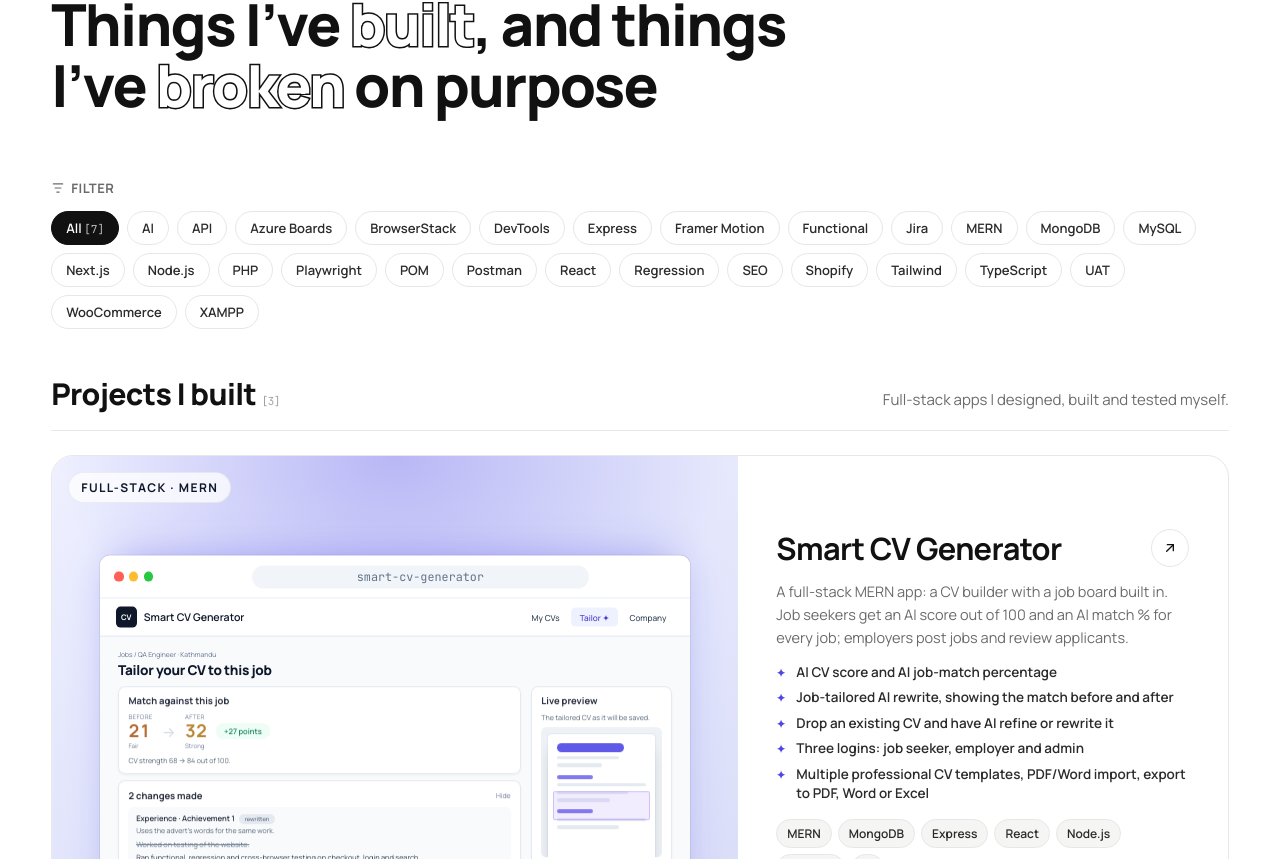
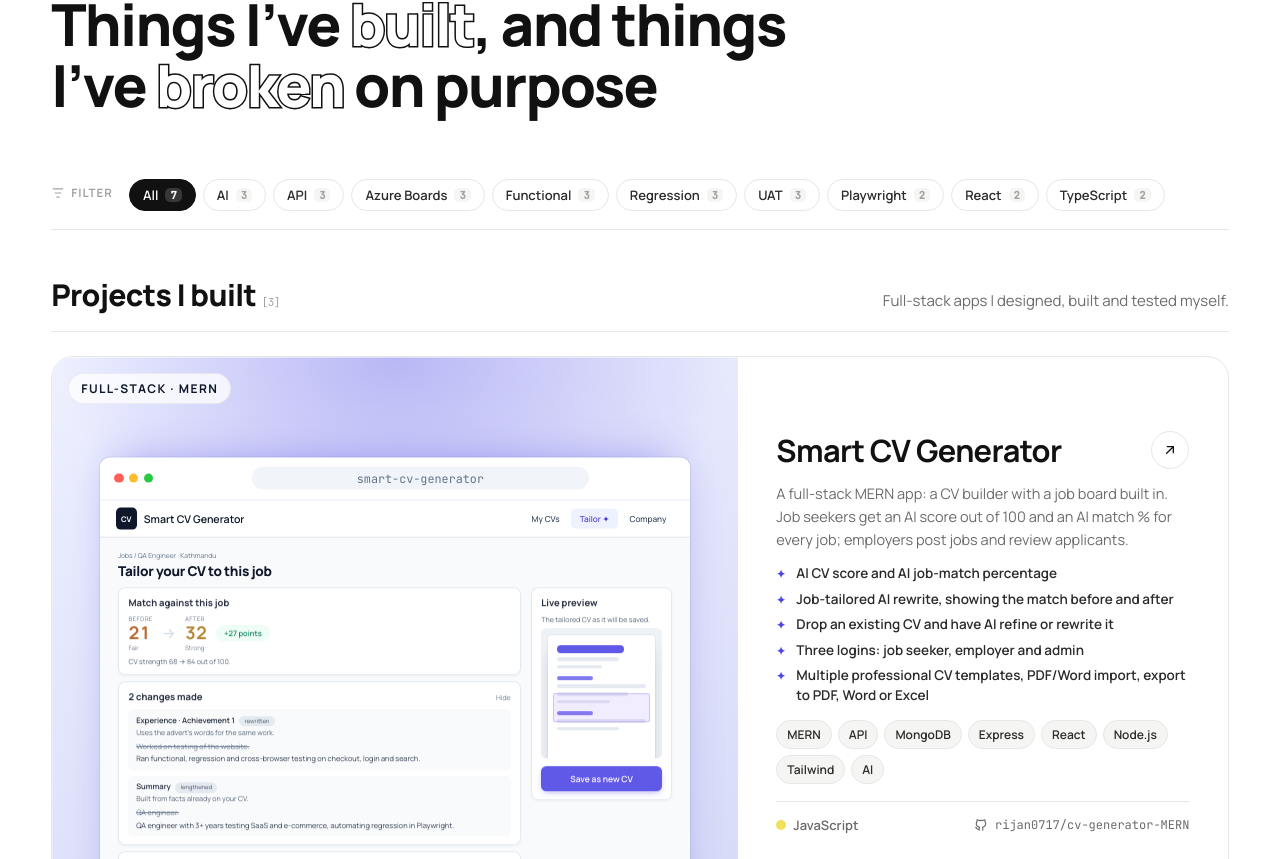
Before and after one commit to rijan0717/portfolio, a React (Vite) app: page / in a window 1280 px wide. Shown: the part 5581-6440 px from the top of the page. Built offline with nearby package versions, Linux system fonts and the light colour scheme.

Commit message:
changes on filter

```diff
--- a/src/data.js
+++ b/src/data.js
@@ -134,7 +134,7 @@ export const projects = [
       'Three logins: job seeker, employer and admin',
       'Multiple professional CV templates, PDF/Word import, export to PDF, Word or Excel',
     ],
-    tags: ['MERN', 'MongoDB', 'Express', 'React', 'Node.js', 'Tailwind', 'AI'],
+    tags: ['MERN', 'API', 'MongoDB', 'Express', 'React', 'Node.js', 'Tailwind', 'AI'],
     language: 'JavaScript',
     link: 'https://github.com/rijan0717/cv-generator-MERN',
     mock: 'cvgen',
@@ -197,7 +197,7 @@ export const projects = [
       'Database testing to verify data integrity behind each feature',
       'Bug hunting through browser DevTools: console, network and layout issues',
     ],
-    tags: ['Playwright', 'Postman', 'Azure Boards', 'BrowserStack', 'DevTools'],
+    tags: ['Functional', 'Regression', 'UAT', 'API', 'Playwright', 'TypeScript', 'Postman', 'Azure Boards', 'BrowserStack', 'DevTools', 'AI'],
     language: 'Functional · API · UAT',
     live: 'https://rentalbux.com/',
     // Official product banner, shown whole (not cropped) on its own navy background
@@ -220,7 +220,7 @@ export const projects = [
       'RBAC: role-based access control tested across every permission and form',
       'HRMS: employee records, leave and holiday management',
     ],
-    tags: ['Functional', 'Regression', 'UAT', 'API', 'Azure Boards', 'Jira'],
+    tags: ['Functional', 'Regression', 'UAT', 'API', 'Azure Boards', 'Jira', 'AI'],
     language: 'Functional · Regression · UAT',
     live: 'https://figsflow.com/',
     // One frame, two modules: real CRM screenshot + rebuilt TMS dashboard
@@ -233,7 +233,7 @@ export const projects = [
     org: 'Matat Nepal',
     kind: 'E-commerce · Manual QA',
     text: '59 bug reports in Azure Boards format, with steps, expected and actual results, severity, priority and annotated screenshots, across four Shopify and WooCommerce builds.',
-    tags: ['Shopify', 'WooCommerce', 'Azure Boards'],
+    tags: ['Functional', 'UAT', 'Shopify', 'WooCommerce', 'Azure Boards'],
     language: '59 defects · 4 projects',
     mock: 'bugsheet',
     url: 'Manual-QA-Bug-Reports-Ecommerce.xlsx',
@@ -244,7 +244,7 @@ export const projects = [
     repo: 'amazon-playwright-automation',
     kind: 'Automation',
     text: 'An automated test suite for Amazon e-commerce flows in Playwright and TypeScript, using the Page Object Model with separated locators, page objects, fixtures and test data.',
-    tags: ['Playwright', 'TypeScript', 'POM'],
+    tags: ['Regression', 'Playwright', 'TypeScript', 'POM'],
     language: 'TypeScript',
     link: 'https://github.com/rijan0717/amazon-playwright-automation',
     mock: 'playwright',
--- a/src/qa-mocks.css
+++ b/src/qa-mocks.css
@@ -374,28 +374,42 @@
 
 /* ---------- Work: tag filter ---------- */
 .work-filters {
-  display: flex; align-items: center; gap: 14px; flex-wrap: wrap;
+  display: flex; align-items: baseline; gap: 16px; flex-wrap: wrap;
   margin-bottom: clamp(28px, 4vw, 44px);
+  padding-bottom: 18px;
+  border-bottom: 1px solid var(--line);
 }
 .work-filters-label {
   display: inline-flex; align-items: center; gap: 6px;
-  font-size: 13px; font-weight: 700; color: var(--muted);
-  text-transform: uppercase; letter-spacing: .04em;
+  font-size: 11.5px; font-weight: 700; color: var(--faint);
+  text-transform: uppercase; letter-spacing: .09em;
   flex: none;
 }
-.work-filters-list { display: flex; gap: 8px; flex-wrap: wrap; }
+.work-filters-list { display: flex; gap: 7px; flex-wrap: wrap; flex: 1; }
 .filter-chip {
-  font-size: 13px; font-weight: 600;
-  padding: 7px 14px;
+  display: inline-flex; align-items: center; gap: 7px;
+  font-size: 13px; font-weight: 600; line-height: 1;
+  padding: 8px 13px;
   border-radius: 999px;
   border: 1px solid var(--line);
-  background: var(--surface);
+  background: transparent;
   color: var(--ink-2);
-  transition: border-color .2s, background .2s, color .2s, transform .2s var(--ease);
+  transition: border-color .2s, background .2s, color .2s;
 }
-.filter-chip:hover { border-color: var(--ink); transform: translateY(-1px); }
-.filter-chip--active { background: var(--accent-dark); color: #fff; border-color: var(--accent-dark); }
-.filter-chip--active .nav-count { color: #bdbdbd; }
+/* The count sits in its own well so the label stays the thing you read. */
+.filter-chip .nav-count {
+  font-size: 10.5px; font-weight: 700; letter-spacing: 0;
+  padding: 2px 5px; border-radius: 5px;
+  background: var(--paper-2); color: var(--faint);
+  transition: background .2s, color .2s;
+}
+.filter-chip:hover { border-color: var(--ink-2); background: var(--paper-2); color: var(--ink); }
+.filter-chip--active {
+  background: var(--accent-dark); color: #fff; border-color: var(--accent-dark);
+}
+.filter-chip--active .nav-count { background: rgba(255,255,255,.16); color: #fff; }
+.filter-chip--active:hover { background: var(--accent-dark); color: #fff; }
+
 .work-cover-text { position: relative; z-index: 1; font-size: 15px; font-weight: 600; opacity: .8; max-width: 80%; }
 
 .work-card--static { cursor: default; }
--- a/src/sections/Work.jsx
+++ b/src/sections/Work.jsx
@@ -142,10 +142,14 @@ function ProjectCard({ project: p, index, delay, flip }) {
 export default function Work() {
   const [activeTag, setActiveTag] = useState(null)
 
-  const allTags = useMemo(() => {
-    const seen = new Set()
-    projects.forEach((p) => p.tags.forEach((t) => seen.add(t)))
-    return [...seen].sort((a, b) => a.localeCompare(b))
+  // A tag only earns a filter chip if it groups work together. One-off tags still
+  // show on their card, but as a filter they would just isolate a single project.
+  const filterTags = useMemo(() => {
+    const counts = new Map()
+    projects.forEach((p) => p.tags.forEach((t) => counts.set(t, (counts.get(t) || 0) + 1)))
+    return [...counts.entries()]
+      .filter(([, n]) => n > 1)
+      .sort((a, b) => b[1] - a[1] || a[0].localeCompare(b[0]))
   }, [])
 
   const visibleProjects = activeTag ? projects.filter((p) => p.tags.includes(activeTag)) : projects
@@ -166,16 +170,17 @@ export default function Work() {
             className={`filter-chip ${activeTag === null ? 'filter-chip--active' : ''}`}
             onClick={() => setActiveTag(null)}
           >
-            All <span className="nav-count">[{projects.length}]</span>
+            All <span className="nav-count">{projects.length}</span>
           </button>
-          {allTags.map((t) => (
+          {filterTags.map(([t, n]) => (
             <button
               key={t}
               type="button"
               className={`filter-chip ${activeTag === t ? 'filter-chip--active' : ''}`}
               onClick={() => setActiveTag((cur) => (cur === t ? null : t))}
+              aria-pressed={activeTag === t}
             >
-              {t}
+              {t} <span className="nav-count">{n}</span>
             </button>
           ))}
         </div>
```
